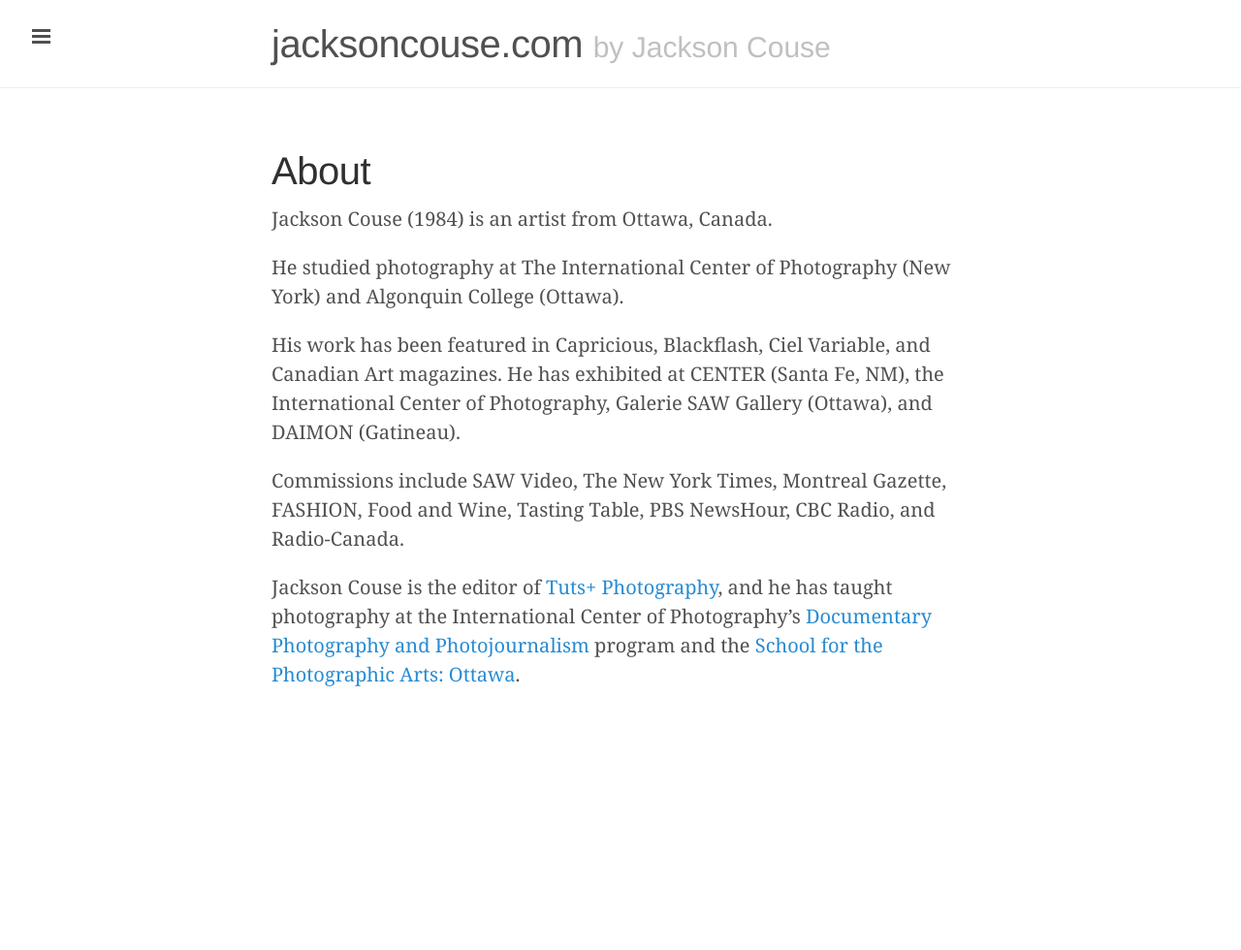
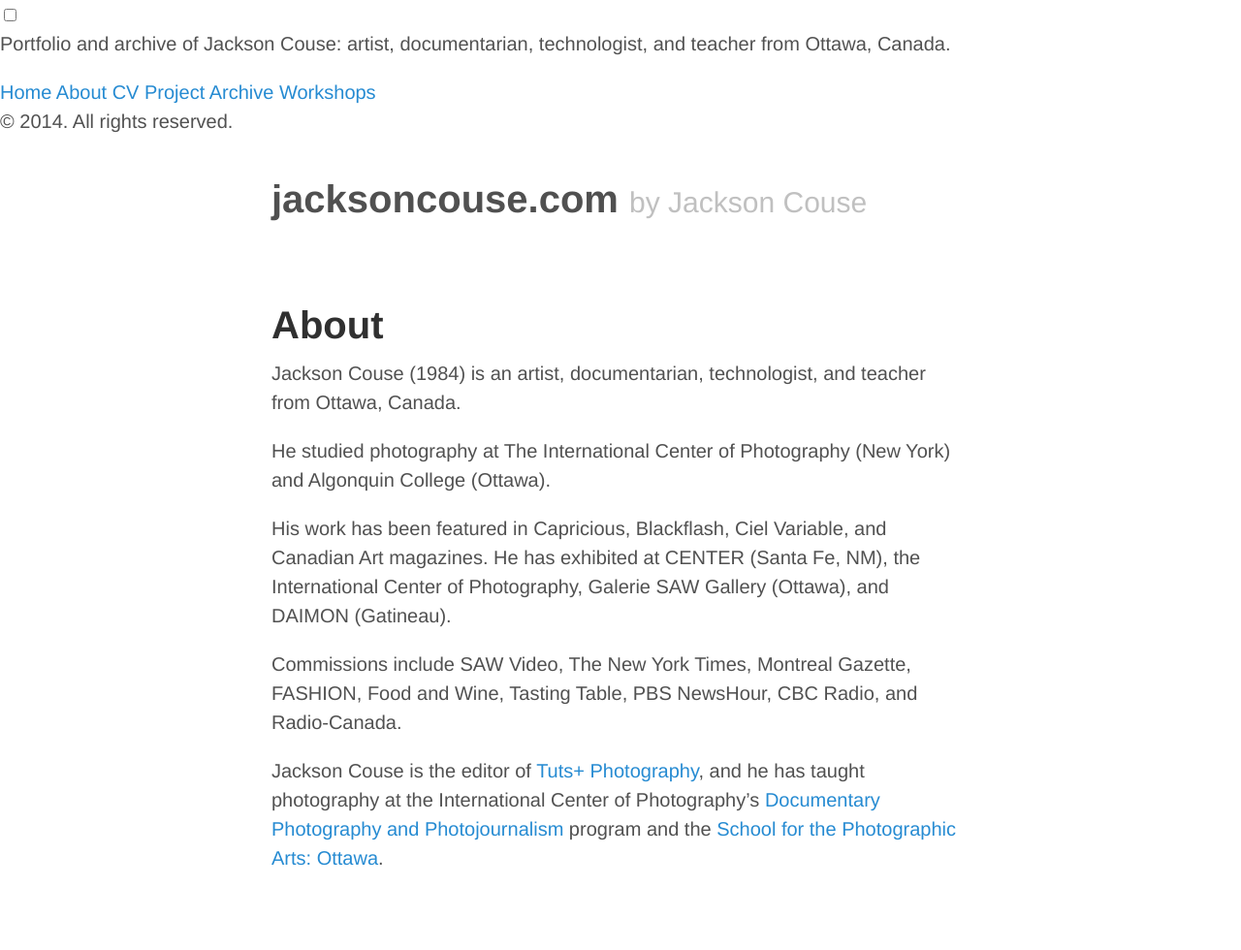
Before and after one commit to jacksoncouse/jacksoncouse.github.io, a Jekyll site: the page built from about.md, in a window 1280 px wide. Shown: the whole page at 97% size. Built offline with Jekyll 4.4.1, drawn with Linux system fonts in a browser that asks for light colours; Markdown is read by kramdown in place of the engine named in the settings; before the commit the page ends 900 px from its top, so only the background shows below that.

Commit message:
going to poole

```diff
--- a/_config.yml
+++ b/_config.yml
@@ -8,7 +8,7 @@ permalink:        pretty
 # Setup
 title:            jacksoncouse.com
 tagline:          'by Jackson Couse'
-description:      'Portfolio and archive of Jackson Couse: photographer, artist, editor, educator, and publisher from Ottawa, Canada. '
+description:      'Portfolio and archive of Jackson Couse: artist, documentarian, technologist, and teacher from Ottawa, Canada. '
 url:              http://jacksoncouse.github.io
 baseurl:          '/'
 paginate:         5
--- a/_includes/head.html
+++ b/_includes/head.html
@@ -16,7 +16,6 @@
 
   <!-- CSS -->
   <link rel="stylesheet" href="{{ site.baseurl }}public/css/poole.css">
-  <link rel="stylesheet" href="{{ site.baseurl }}public/css/lanyon.css">
   <link rel="stylesheet" href="{{ site.baseurl }}public/css/jackson.css">
   <!--<link rel="stylesheet" href="http://fonts.googleapis.com/css?family=PT+Serif:400,400italic,700|PT+Sans:400">-->
 
--- a/about.md
+++ b/about.md
@@ -3,7 +3,7 @@ layout: page
 title: About
 ---
 
-Jackson Couse (1984) is an artist from Ottawa, Canada.
+Jackson Couse (1984) is an artist, documentarian, technologist, and teacher from Ottawa, Canada.
 
 He studied photography at The International Center of Photography (New York) and Algonquin College (Ottawa).
 
```
